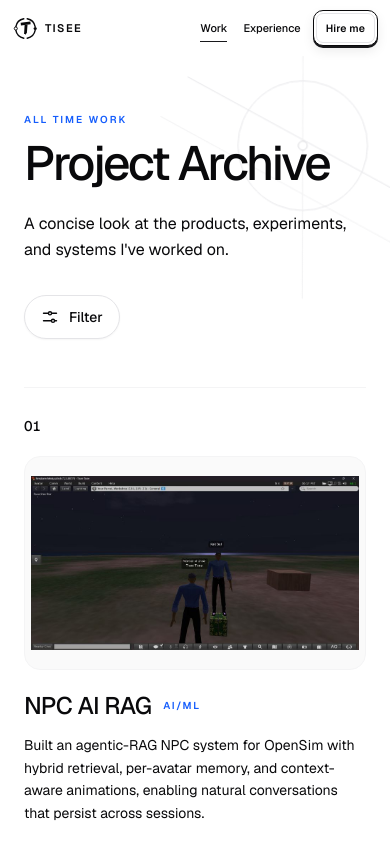
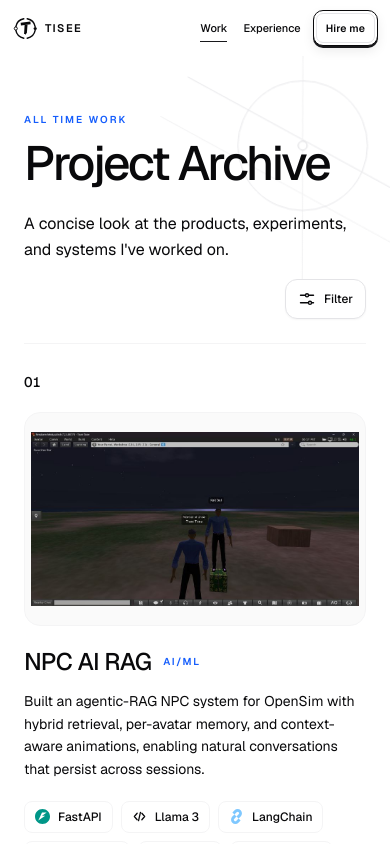
Before and after one commit to Tisee747/tisee-portfolio-v2, a Next.js app: page /projects in a window 390 px wide. Shown: the top 844 px of the page. Built offline with nearby package versions, Linux system fonts and the light colour scheme.

Commit message:
fix: tighten mobile project filter layout

```diff
--- a/src/app/projects/page.tsx
+++ b/src/app/projects/page.tsx
@@ -188,7 +188,7 @@ export default function ProjectsPage() {
       <SectionArtwork variant="archive" />
 
       <div className="relative z-10 mx-auto flex w-full max-w-6xl flex-col">
-        <FadeIn className="flex flex-col gap-8 border-b border-zinc-100 pb-12 sm:pb-16 md:flex-row md:items-end md:justify-between">
+        <FadeIn className="flex flex-col gap-4 border-b border-zinc-100 pb-6 sm:gap-5 sm:pb-8 md:flex-row md:items-end md:justify-between md:gap-8 md:pb-16">
           <div className="max-w-2xl">
             <p className="mb-3 text-[10px] font-semibold uppercase tracking-[0.2em] text-blue-600">
               All time work
@@ -201,7 +201,7 @@ export default function ProjectsPage() {
             </p>
           </div>
 
-          <div ref={filterMenuRef} className="relative flex md:justify-end">
+          <div ref={filterMenuRef} className="relative flex justify-end">
             <button
               ref={filterTriggerRef}
               type="button"
@@ -209,7 +209,7 @@ export default function ProjectsPage() {
               aria-haspopup="menu"
               aria-expanded={isFilterOpen}
               aria-controls="project-filter-menu"
-              className="inline-flex min-h-11 items-center gap-2.5 rounded-full border border-zinc-200 bg-white px-4 text-sm font-medium text-zinc-950 shadow-[0_1px_2px_rgba(24,24,27,0.04)] transition-[border-color,box-shadow,transform] duration-200 hover:border-zinc-300 hover:shadow-[0_8px_22px_rgba(24,24,27,0.08)] focus-visible:outline-none focus-visible:ring-2 focus-visible:ring-zinc-900 focus-visible:ring-offset-2 active:translate-y-px"
+              className="inline-flex min-h-10 items-center gap-2 rounded-xl border border-zinc-200 bg-white px-3 text-xs font-medium text-zinc-950 shadow-[0_1px_2px_rgba(24,24,27,0.04)] transition-[border-color,box-shadow,transform] duration-200 hover:border-zinc-300 hover:shadow-[0_8px_22px_rgba(24,24,27,0.08)] focus-visible:outline-none focus-visible:ring-2 focus-visible:ring-zinc-900 focus-visible:ring-offset-2 active:translate-y-px sm:min-h-11 sm:gap-2.5 sm:rounded-full sm:px-4 sm:text-sm"
             >
               <FilterIcon />
               <span>{activeFilter === "All" ? "Filter" : activeFilter}</span>
@@ -220,7 +220,7 @@ export default function ProjectsPage() {
                 id="project-filter-menu"
                 role="menu"
                 aria-label="Filter projects"
-                className="absolute left-0 top-[calc(100%+0.625rem)] z-30 w-48 rounded-2xl border border-zinc-200 bg-white p-1.5 shadow-[0_18px_48px_rgba(24,24,27,0.13)] md:left-auto md:right-0"
+                className="absolute right-0 top-[calc(100%+0.625rem)] z-30 w-44 rounded-2xl border border-zinc-200 bg-white p-1.5 shadow-[0_18px_48px_rgba(24,24,27,0.13)] sm:w-48"
               >
                 {FILTERS.map((filter) => {
                   const isActive = activeFilter === filter;
```
